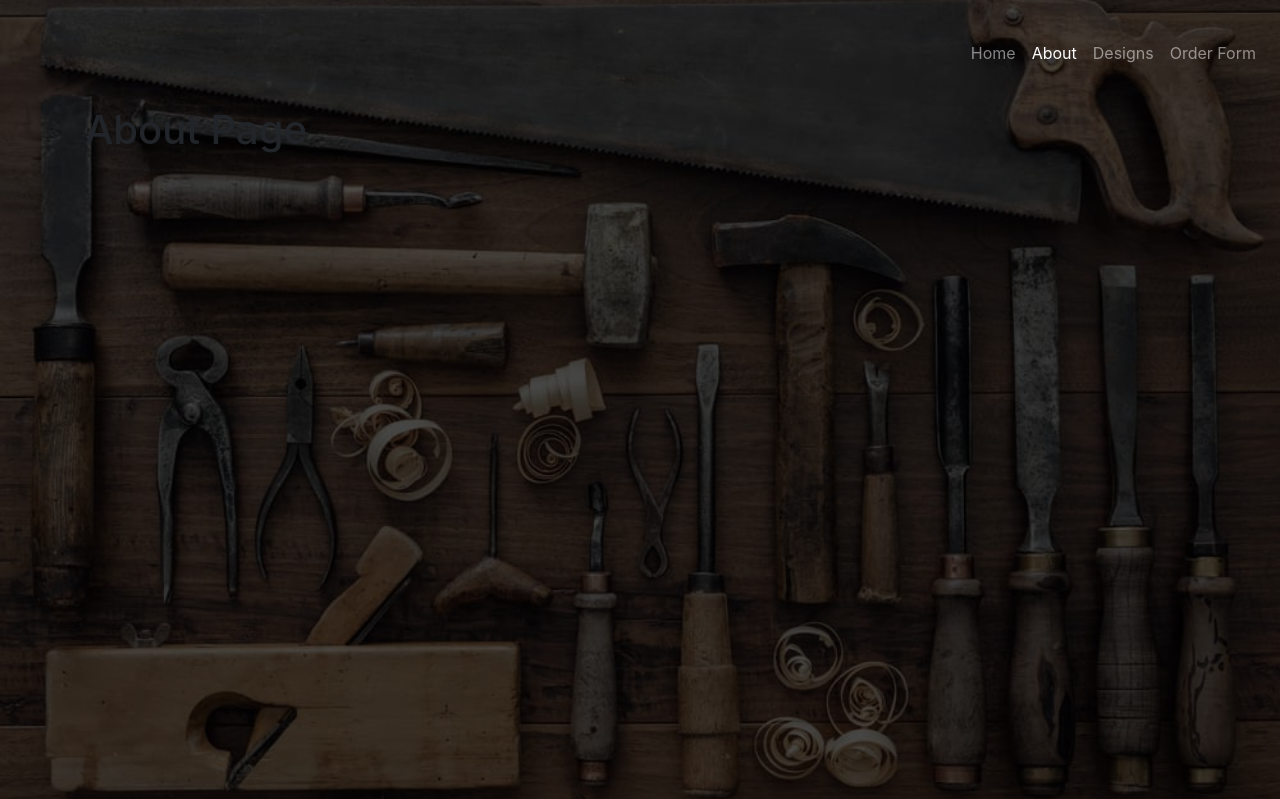
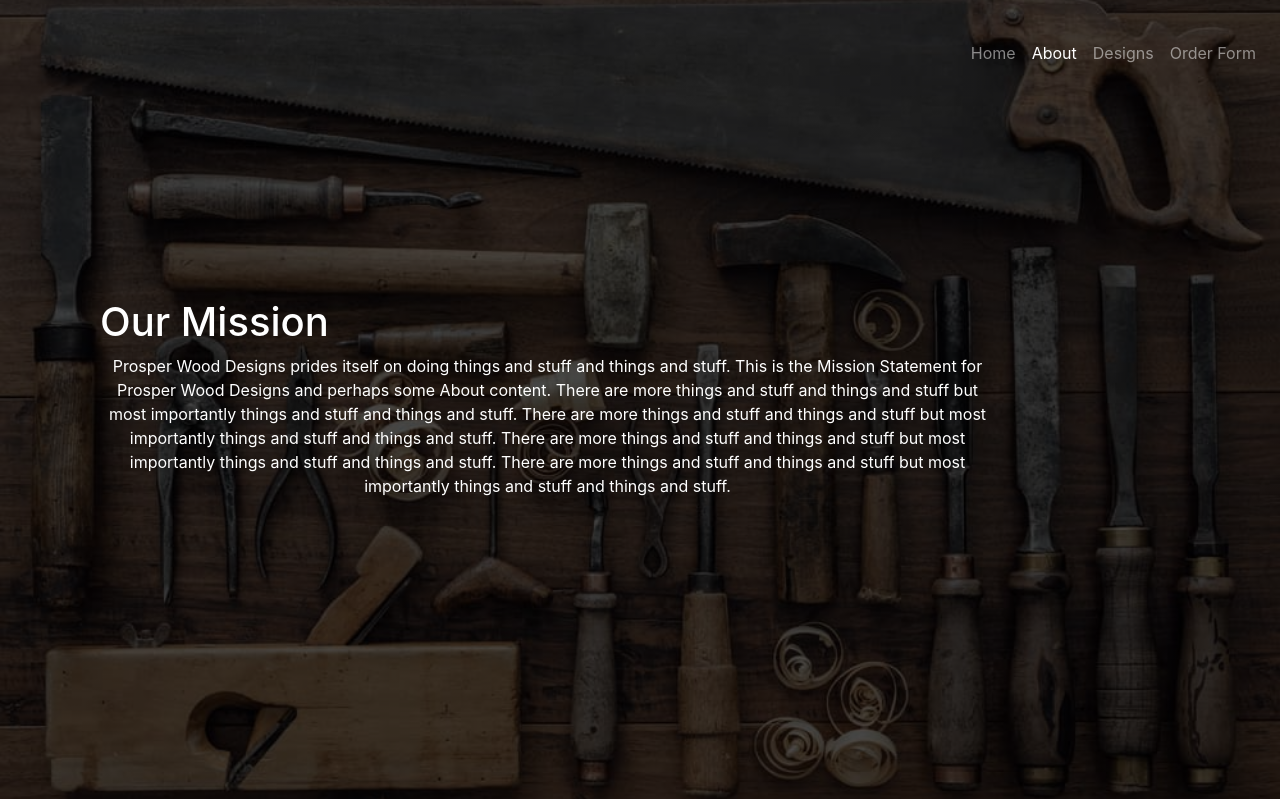
Before and after one commit to mcole22266/prosperwooddesigns, a Flask app: page /about in a window 1280 px wide. Shown: the top 799 px of the page. Run offline with Flask 2, Linux system fonts and the light colour scheme; parts of the project's set-up code (start-up, migrations or seed data) failed here and were passed over; some libraries are stand-ins or nearby versions.

Commit message:
Added content to About Landing screen

```diff
--- a/prosperwooddesigns/app/static/css/custom/custom.css
+++ b/prosperwooddesigns/app/static/css/custom/custom.css
@@ -21,8 +21,9 @@ Custom CSS to overwrite any bootstrap CSS */
     height: auto;
 }
 
-.landing-content h4 {
+.landing-content {
     color: white;
+    vertical-align: center;
 }
 
 .carousel {
--- a/prosperwooddesigns/app/templates/about.html
+++ b/prosperwooddesigns/app/templates/about.html
@@ -10,10 +10,25 @@ Content for the landing page -->
 
     {% include './navbar.html' %}
 
-    <div class="container">
-        <h1>About Page</h1>
+    <div class="row landing-content h-75">
+        <div class="container d-flex align-items-center">
+            <div class="col-md-10">
+
+                <h1>Our Mission</h1>
+                <p class="text-center">
+                    Prosper Wood Designs prides itself on doing things and stuff and things and stuff.
+                    This is the Mission Statement for Prosper Wood Designs and perhaps some About content.
+                    There are more things and stuff and things and stuff but most importantly things and
+                    stuff and things and stuff. There are more things and stuff and things and stuff but
+                    most importantly things and stuff and things and stuff. There are more things and
+                    stuff and things and stuff but most importantly things and stuff and things and stuff.
+                    There are more things and stuff and things and stuff but most importantly things
+                    and stuff and things and stuff.
+                </p>
+
+            </div>
+        </div>
     </div>
-
 </div>
 
 {% endblock body %}
--- a/prosperwooddesigns/app/templates/index.html
+++ b/prosperwooddesigns/app/templates/index.html
@@ -10,7 +10,7 @@ Content for the landing page -->
 
     {% include './navbar.html' %}
 
-    <div class="row justify-content-around align-items-center text-center landing-content">
+    <div class="row justify-content-around align-items-center text-center landing-content h-75">
         <div class="col-md-6">
             <img src="../static/images/logo_white.png" alt="" class="landing-logo">
         </div>
```
